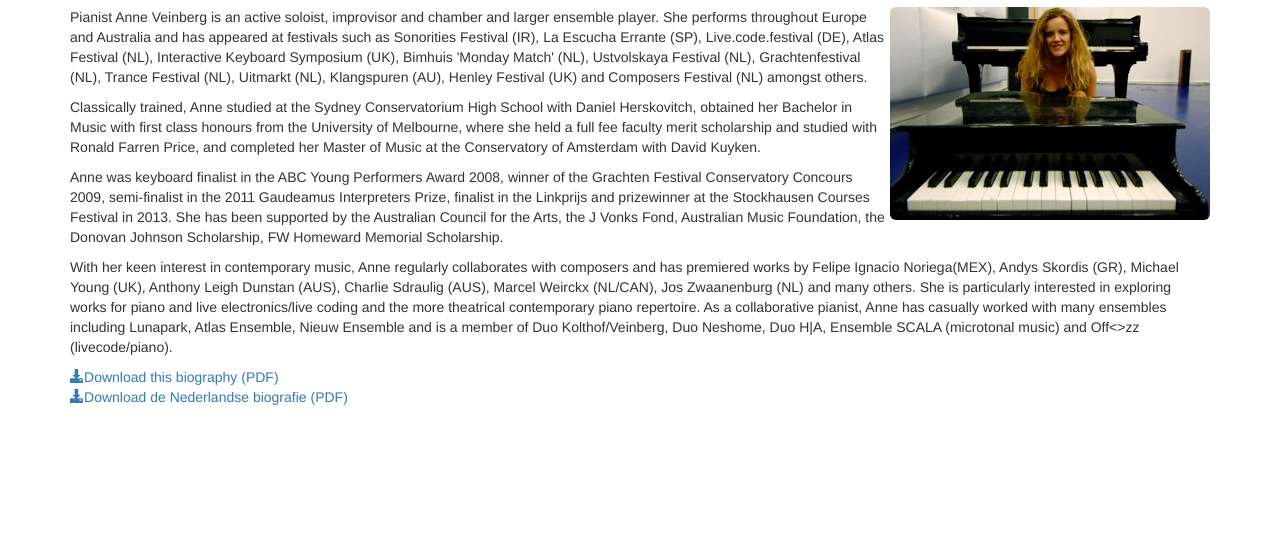
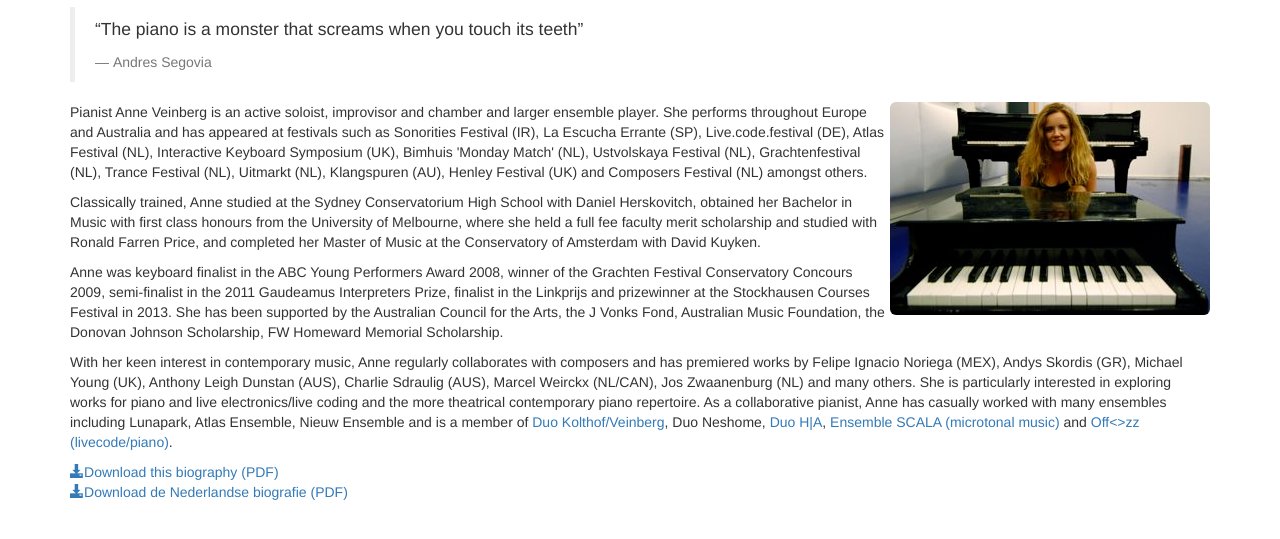
Before and after one commit to borrob/website_anne, a plain HTML site: page about.html in a window 1280 px wide. Shown: the part 143-682 px from the top of the page. Drawn offline with Linux system fonts and the light colour scheme.

Commit message:
Updated about: links+quote

```diff
--- a/about.html
+++ b/about.html
@@ -28,11 +28,15 @@
 
 	<div class="container" style="margin-top:80px;">
 		<h1>About</h1>
+		<blockquote>
+			<p>&ldquo;The piano is a monster that screams when you touch its teeth&rdquo;</p>
+			<footer>Andres Segovia</footer>
+		</blockquote>
 		<img src="images/about_anne.jpg" class="pull-right img-rounded"  alt="image">
 		<p>Pianist Anne Veinberg is an active soloist, improvisor and chamber and larger ensemble player. She performs throughout Europe and Australia and has appeared at festivals such as Sonorities Festival (IR), La Escucha Errante (SP), Live.code.festival (DE), Atlas Festival (NL), Interactive Keyboard Symposium (UK), Bimhuis 'Monday Match' (NL), Ustvolskaya Festival (NL), Grachtenfestival (NL), Trance Festival (NL), Uitmarkt (NL), Klangspuren (AU), Henley Festival (UK) and Composers Festival (NL) amongst others.</p>
 		<p>Classically trained, Anne studied at the Sydney Conservatorium High School with Daniel Herskovitch, obtained her Bachelor in Music with first class honours from the University of Melbourne, where she held a full fee faculty merit scholarship and studied with Ronald Farren Price, and completed her Master of Music at the Conservatory of Amsterdam with David Kuyken.</p>
 		<p>Anne was keyboard finalist in the ABC Young Performers Award 2008, winner of the Grachten Festival Conservatory Concours 2009, semi-finalist in the 2011 Gaudeamus Interpreters Prize, finalist in the Linkprijs and prizewinner at the Stockhausen Courses Festival in 2013. She has been supported by the Australian Council for the Arts, the J Vonks Fond, Australian Music Foundation, the Donovan Johnson Scholarship, FW Homeward Memorial Scholarship.</p>
-		<p>With her keen interest in contemporary music, Anne regularly collaborates with composers and has premiered works by Felipe Ignacio Noriega(MEX), Andys Skordis (GR), Michael Young (UK), Anthony Leigh Dunstan (AUS), Charlie Sdraulig (AUS), Marcel Weirckx (NL/CAN), Jos Zwaanenburg (NL) and many others. She is particularly interested in exploring works for piano and live electronics/live coding and the more theatrical contemporary piano repertoire. As a collaborative pianist, Anne has casually worked with many ensembles including Lunapark, Atlas Ensemble, Nieuw Ensemble and is a member of Duo Kolthof/Veinberg, Duo Neshome, Duo H|A, Ensemble SCALA (microtonal music) and Off&lt;&gt;zz (livecode/piano).</p>
+		<p>With her keen interest in contemporary music, Anne regularly collaborates with composers and has premiered works by Felipe Ignacio Noriega (MEX), Andys Skordis (GR), Michael Young (UK), Anthony Leigh Dunstan (AUS), Charlie Sdraulig (AUS), Marcel Weirckx (NL/CAN), Jos Zwaanenburg (NL) and many others. She is particularly interested in exploring works for piano and live electronics/live coding and the more theatrical contemporary piano repertoire. As a collaborative pianist, Anne has casually worked with many ensembles including Lunapark, Atlas Ensemble, Nieuw Ensemble and is a member of <a href="http://www.duokolthofveinberg.com/" target="_blank">Duo Kolthof/Veinberg</a>, Duo Neshome, <a href="http://duoha.wordpress.com/" target="_blank">Duo H|A</a>, <a href="http://www.huygens-fokker.org/ensemblescala.html" target="_blank">Ensemble SCALA (microtonal music)</a> and <a href="http://offzz.felipeignacio.info/" target="_blank">Off&lt;&gt;zz (livecode/piano)</a>.</p>
 	<p><a href="download/Bio_AnneVeinberg.pdf"><span class="glyphicon glyphicon-download-alt" aria-hdden="true"></span>Download this biography (PDF)</a><br>
 	<a href="download/Biografie_AnneVeinberg_NL.pdf"><span class="glyphicon glyphicon-download-alt" aria-hdden="true"></span>Download de Nederlandse biografie (PDF)</a></p>
 	</div> <!-- /container -->
```
